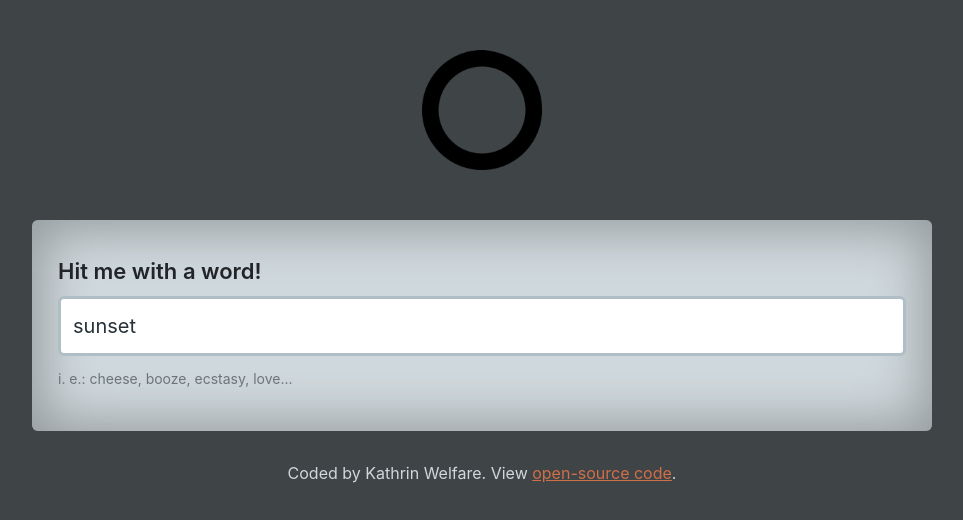
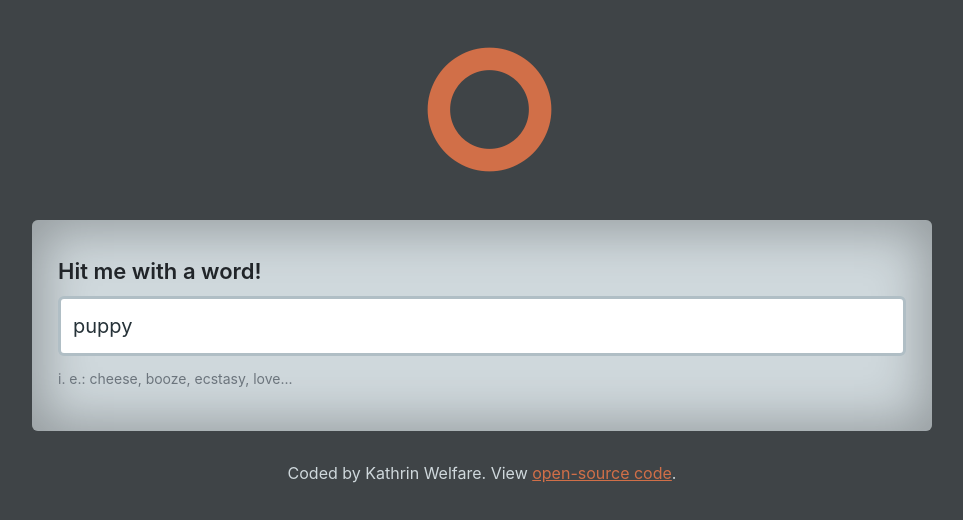
Before and after one commit to Kay-ddggxh/dictionary-react, a React (Create React App) app: page / in a window 1280 px wide. Shown: the top 520 px of the page, without its empty margins (158-1121 px from the left). Built offline with nearby package versions, Linux system fonts and the light colour scheme; no server answers.

Commit message:
changed logo to font awesome icon

```diff
--- a/public/index.html
+++ b/public/index.html
@@ -30,6 +30,10 @@
       work correctly both with client-side routing and a non-root public URL.
       Learn how to configure a non-root public URL by running `npm run build`.
     -->
+    <script
+      src="https://kit.fontawesome.com/f026990e6c.js"
+      crossorigin="anonymous"
+    ></script>
     <title>Dictionary App</title>
   </head>
   <body>
--- a/src/App.css
+++ b/src/App.css
@@ -3,10 +3,13 @@
 }
 
 .App-logo {
+  text-align: center;
+  font-size: 180px;
   display: block;
   margin: 0 auto;
   max-width: 120px;
-  padding: 50px 0;
+  padding: 20px 0;
+  color: #d16f48;
 }
 
 .App-footer {
--- a/src/App.js
+++ b/src/App.js
@@ -1,4 +1,3 @@
-import logo from "./logo.png";
 import "./App.css";
 import Dictionary from "./Dictionary";
 
@@ -7,10 +6,10 @@
     <div className="App">
       <div className="container">
         <header className="App-header">
-          <img src={logo} className="App-logo img-fluid" alt="logo" />
+          <i class="fas fa-genderless App-logo img-fluid"></i>
         </header>
         <main>
-          <Dictionary defaultKeyword="sunset" />
+          <Dictionary defaultKeyword="puppy" />
         </main>
         <footer className="App-footer">
           Coded by Kathrin Welfare. View{" "}
```
